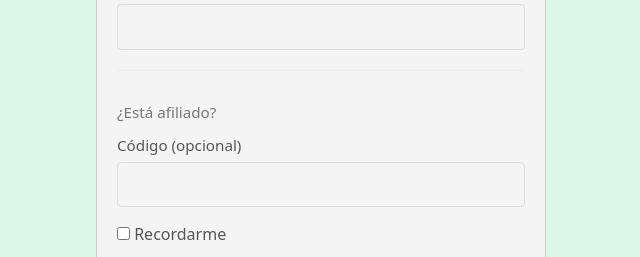
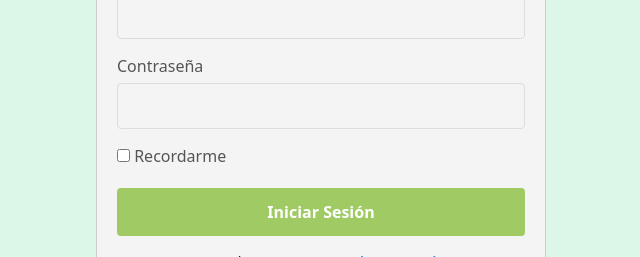
Before and after one commit to Grupo-4-Diseno-de-experimentos/frontend, an Angular app: page /login in a window 1280 px wide. Shown: the part 370-627 px from the top of the page, without its empty margins (319-959 px from the left). Built offline with nearby package versions, Linux system fonts and the light colour scheme.

Commit message:
fix: routes

```diff
--- a/src/app/auth/pages/login-page/login-page.component.html
+++ b/src/app/auth/pages/login-page/login-page.component.html
@@ -21,14 +21,6 @@
         </div>
       </div>
 
-      <div class="affiliate-section">
-        <p>¿Está afiliado?</p>
-        <div class="form-group affiliate-code-group">
-          <label for="affiliateCode">Código (opcional)</label>
-          <input type="text" id="affiliateCode" name="affiliateCode" ngModel>
-        </div>
-      </div>
-
       <div class="form-group remember-me">
         <label>
           <input type="checkbox" name="rememberMe" ngModel> Recordarme
```
